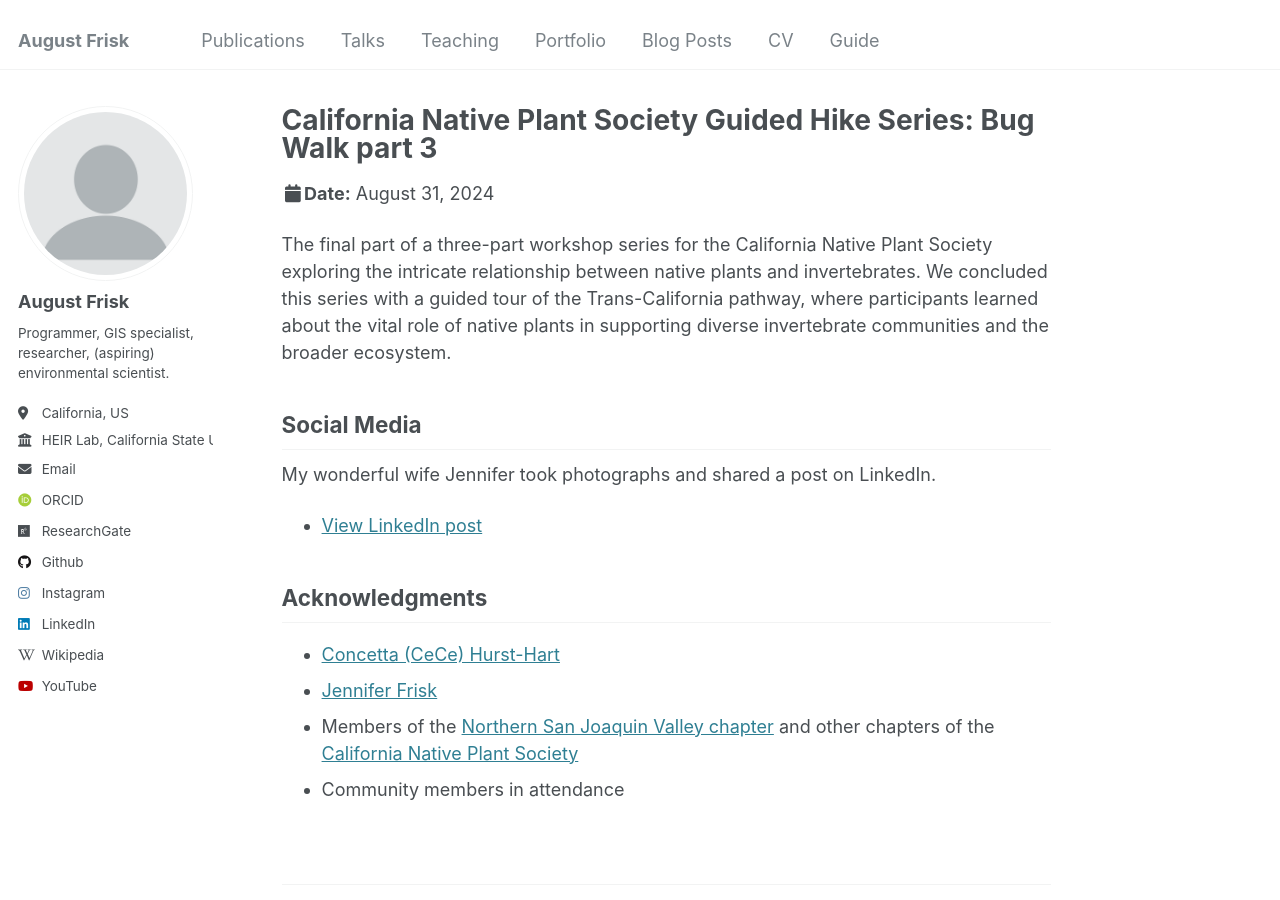
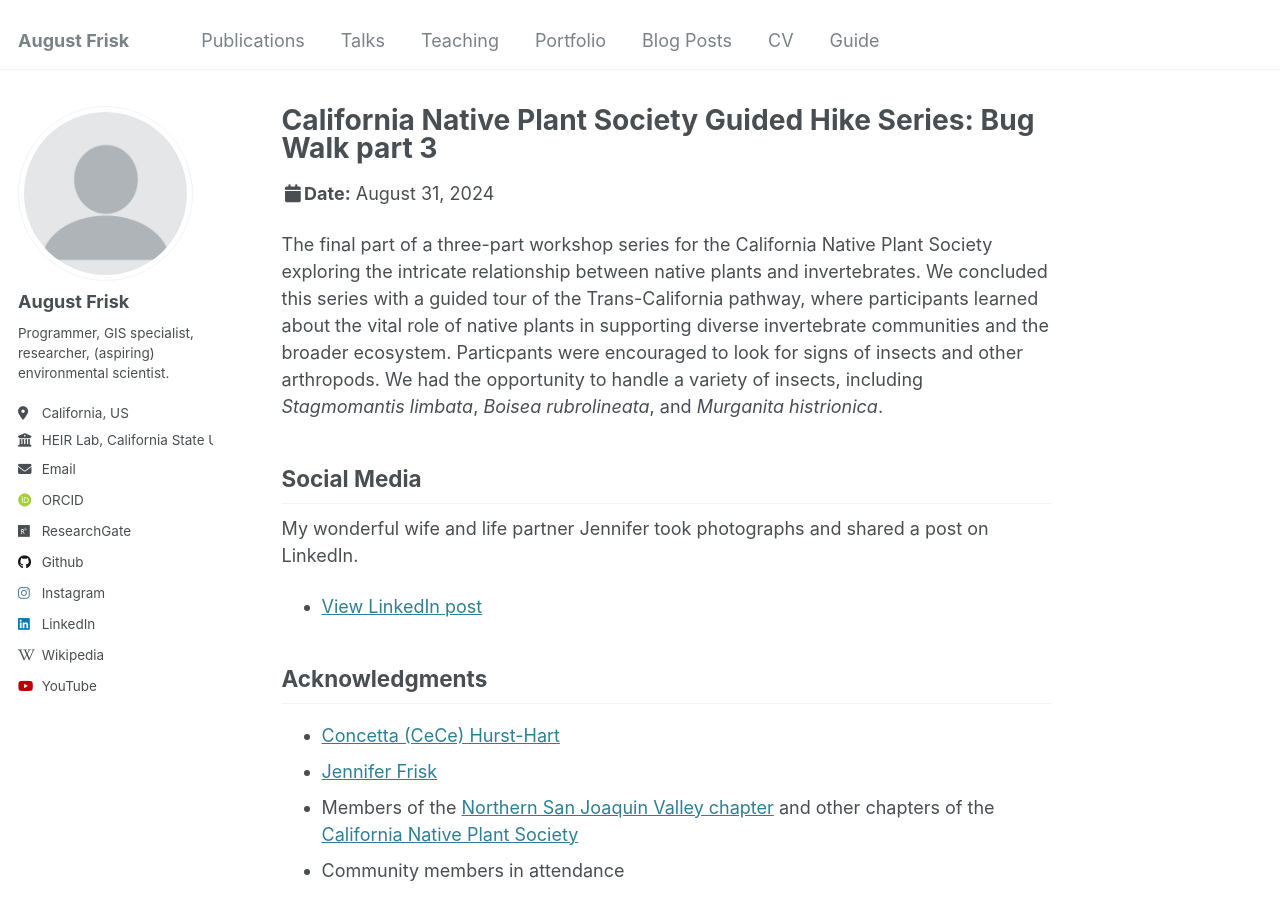
Before and after one commit to 4N0NYM0U5MY7H/4N0NYM0U5MY7H.github.io, a Jekyll site: the page built from _talks/2024-08-31-bug-walk-part-3.md, in a window 1280 px wide and 900 px high. Built offline with Jekyll 4.4.1, drawn with Linux system fonts in a browser that asks for light colours; some web fonts are replaced.

Commit message:
Update 2024-08-31-bug-walk-part-3.md

```diff
--- a/_talks/2024-08-31-bug-walk-part-3.md
+++ b/_talks/2024-08-31-bug-walk-part-3.md
@@ -8,10 +8,10 @@ date: 2024-08-31
 location: "Turlock, CA"
 ---
 
-The final part of a three-part workshop series for the California Native Plant Society exploring the intricate relationship between native plants and invertebrates. We concluded this series with a guided tour of the Trans-California pathway, where participants learned about the vital role of native plants in supporting diverse invertebrate communities and the broader ecosystem.
+The final part of a three-part workshop series for the California Native Plant Society exploring the intricate relationship between native plants and invertebrates. We concluded this series with a guided tour of the Trans-California pathway, where participants learned about the vital role of native plants in supporting diverse invertebrate communities and the broader ecosystem. Particpants were encouraged to look for signs of insects and other arthropods. We had the opportunity to handle a variety of insects, including *Stagmomantis limbata*, *Boisea rubrolineata*, and *Murganita histrionica*.
 
 ## Social Media
-My wonderful wife Jennifer took photographs and shared a post on LinkedIn.
+My wonderful wife and life partner Jennifer took photographs and shared a post on LinkedIn.
 * [View LinkedIn post](https://www.linkedin.com/posts/jennifer-mm-frisk_to-continue-bragging-about-my-bestie-august-activity-7235727415614791680-JEDS)
 
 ## Acknowledgments
```
